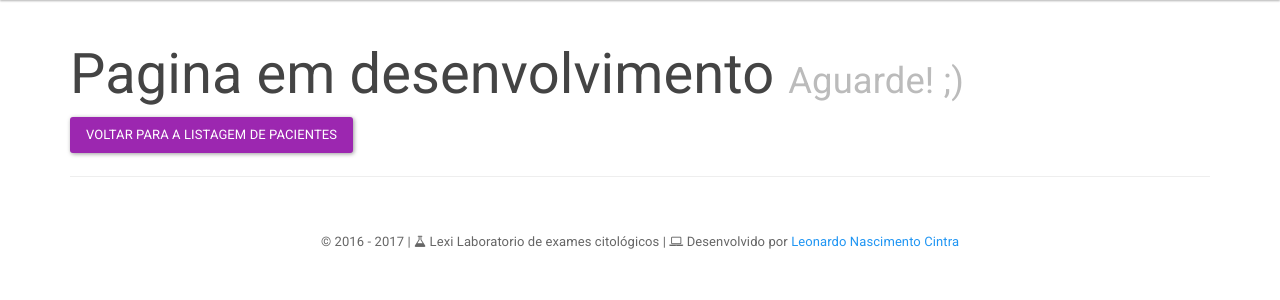
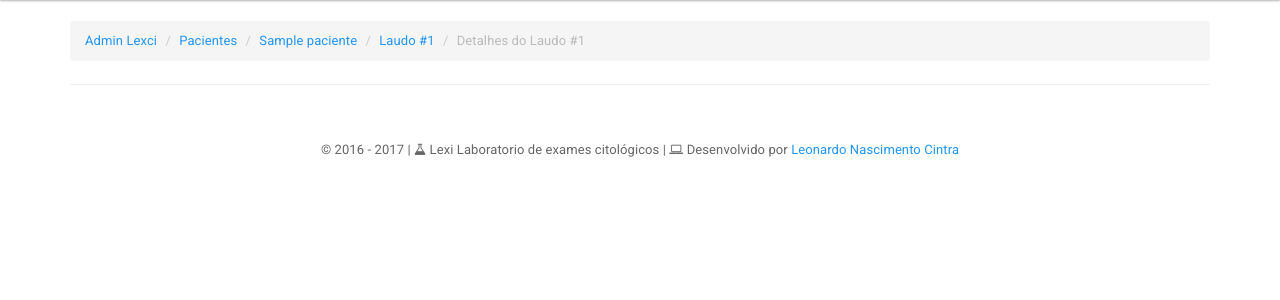
Before and after one commit to leonardocintra/lexci.com.br, a Django app: template laudo/templates/laudo/urina_rotina/urina_rotina_update.html in a window 1280 px wide. Shown: the part 64-364 px from the top of the page. Run offline with Django 3.2, Linux system fonts and the light colour scheme; the template is opened without the code that fills it: most values are stand-ins (such as "Sample title", 1, 10 or a date in 2020); parts of the project's set-up code (start-up, migrations or seed data) failed here and were passed over; some libraries are stand-ins or nearby versions.

Commit message:
inicio construcao urina rotina update

```diff
--- a/laudo/templates/laudo/urina_rotina/urina_rotina_update.html
+++ b/laudo/templates/laudo/urina_rotina/urina_rotina_update.html
@@ -1,7 +1,12 @@
 {% extends "core/base.html" %}
 
 {% block content %}
-    <h1>Pagina em desenvolvimento <small>Aguarde! ;)</small></h1>
-    <a href="{% url 'paciente:paciente_list' %}" class="btn btn-info">Voltar para a listagem de pacientes</a>
+    <ol class="breadcrumb">
+        <li><a href="{% url 'management' %}">Admin Lexci</a></li>
+        <li><a href="{% url 'paciente:paciente_list' %}">Pacientes</a></li>
+        <li><a href="{% url 'paciente:paciente_detail' laudo.paciente.id %}">{{ laudo.paciente.nome }}</a></li>
+        <li><a href="#">Laudo #{{ laudo.id }}</a></li>
+        <li class="active">Detalhes do Laudo #{{ laudo.id }} </li>
+    </ol>
 
 {% endblock content %}
```
Also changed, not shown: laudo/views/urina_rotina.py (+12 -0 lines).
